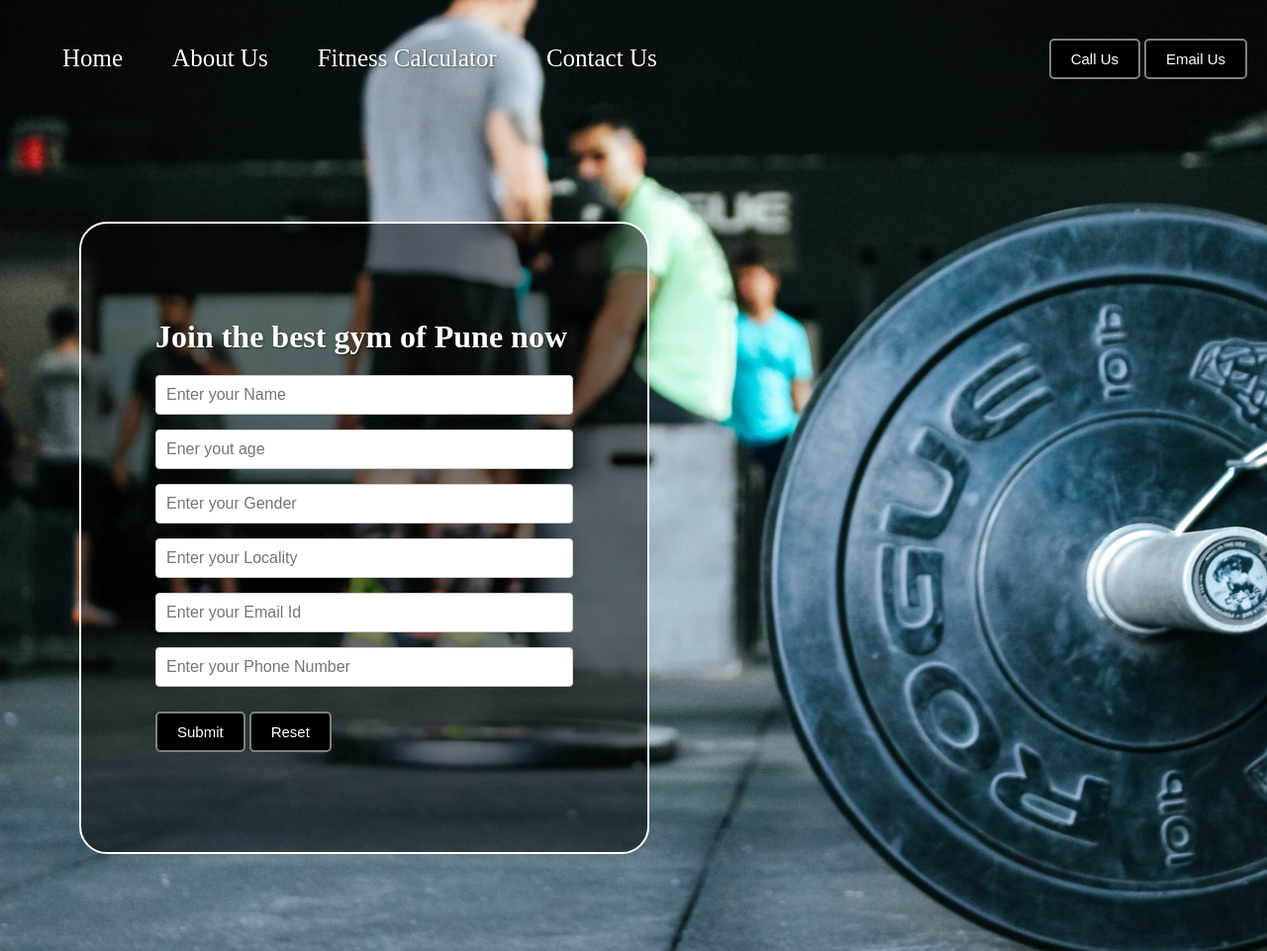
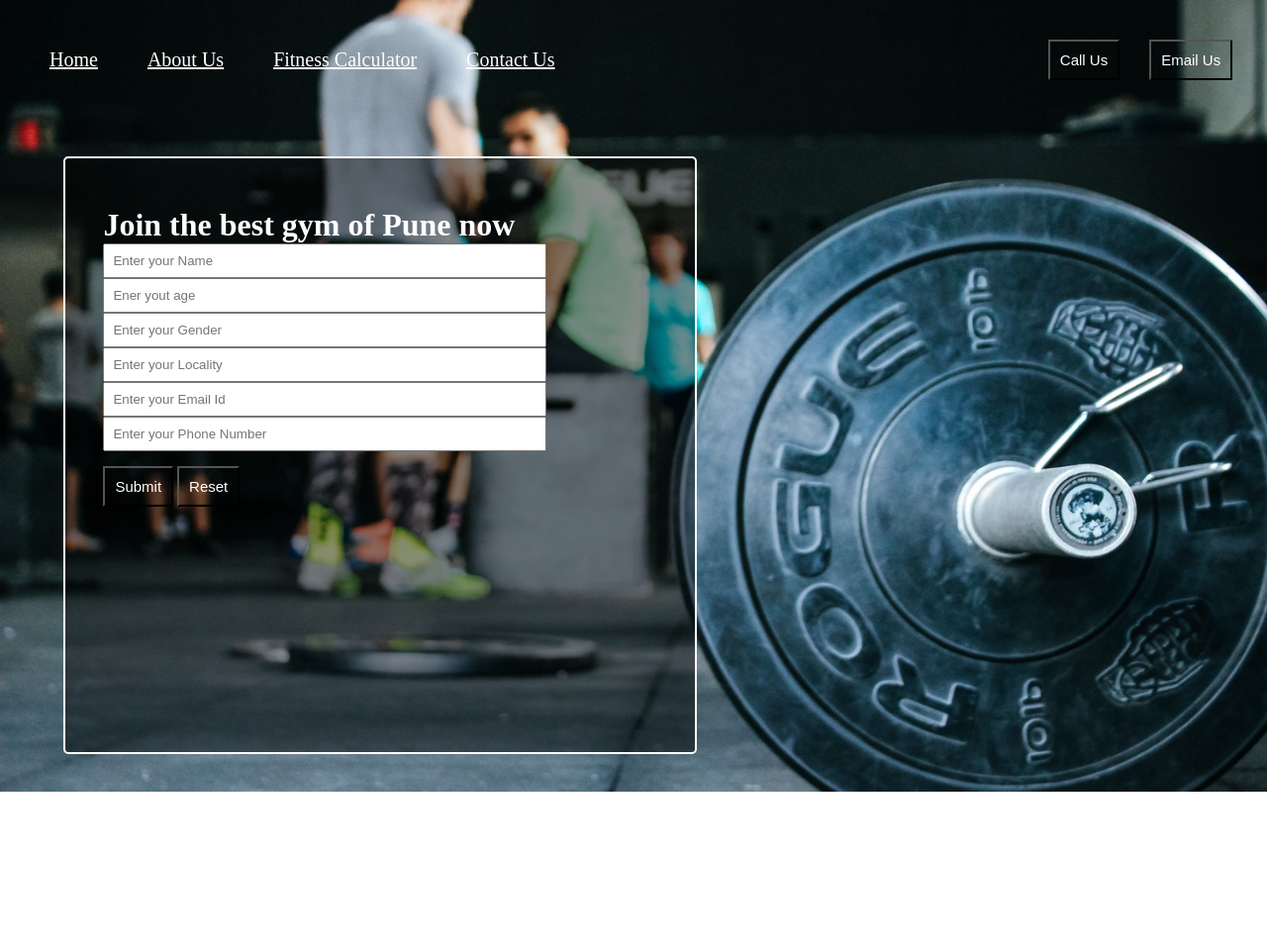
Before and after one commit to omkar755292/gym-website, a website: page public/contact.html in a window 1280 px wide. Shown: the top 961 px of the page at 99% size. After the commit the page ends 800 px from the top, so only its background shows below. Drawn offline with Linux system fonts and the light colour scheme.

Commit message:
implement grid and flex display

```diff
--- a/public/contact.html
+++ b/public/contact.html
@@ -4,51 +4,47 @@
     <meta charset="UTF-8">
     <meta http-equiv="X-UA-Compatible" content="IE=edge">
     <meta name="viewport" content="width=device-width, initial-scale=1.0">
-    <link rel="icon" type="image/png" href="./img//icons8-gym-50.png">
+    <link rel="icon" type="image/png" href="./images/icons8-gym-50.png">
     <title>SamratGym</title>
+    <link rel="stylesheet" href="style.css">
 </head>
-<link rel="stylesheet" href="style.css">
 
 <body>
-    <header class="header">
-        <div class="mid">
-            <ul class="navbar">
+    <header>
+        <nav>
+            <ul>
                 <li><a href='/index.html'>Home</a></li>
                 <li><a href='/about.html'>About Us</a></li>
                 <li><a href="/calculator.html">Fitness Calculator</a></li>
                 <li><a href="/contact.html">Contact Us</a></li>
             </ul>
-            <div class="right">
-                <a href="tel:+919011261543"><button class="btn">Call Us</button></a>
-                <a href="mailto:omkar13021@gmail.com"><button class="btn">Email Us</button></a>
-            </div>
+        </nav>
+        <div class="header-button">
+            <a href="tel:+919011261543">
+                <button class="btn">Call Us</button>
+            </a>
+            <a href="mailto:omkar13021@gmail.com">
+                <button class="btn">Email Us</button>
+            </a>
         </div>
     </header>
     <main>
         <div class="container">
-            <h1>Join the best gym of Pune now</h1>
-            <form id="myForm">
-                <div class="form-group">
+            <div class="contact-form">
+                <h1>Join the best gym of Pune now</h1>
+                <form id="myForm">
                     <input type="text" name="name" id="name" placeholder="Enter your Name" required>
-                </div>
-                <div class="form-group">
                     <input type="number" name="age" id="age" placeholder="Ener yout age" required>
-                </div>
-                <div class="form-group">
                     <input type="text" name="gender" id="gender" placeholder="Enter your Gender" required>
-                </div>
-                <div class="form-group">
                     <input type="text" name="location" id="location" placeholder="Enter your Locality" required>
-                </div>
-                <div class="form-group">
                     <input type="email" name="email" id="email" placeholder="Enter your Email Id" required>
-                </div>
-                <div class="form-group">
                     <input type="tel" name="phone" id="phone" placeholder="Enter your Phone Number" required>
-                </div>
-                <button class="btn" id="submitForm" type="submit">Submit</button>
-                <button class="btn" type="reset">Reset</button>
-            </form>
+                    <div>
+                        <button class="btn2" id="submitForm" type="submit">Submit</button>
+                        <button class="btn2" type="reset">Reset</button>
+                    </div>
+                </form>
+            </div>
         </div>
     </main>
 
--- a/public/script.js
+++ b/public/script.js
@@ -8,14 +8,10 @@ const SubmitForm = document.getElementById("submitForm");
 
 SubmitForm.addEventListener("click", async (e) => {
     e.preventDefault();
-    if(!Name.value.trim() || !Age.value.trim() || !Gender.value.trim() || !Locations.value.trim() || !Email.value.trim() || !Phone.value.trim()){
-        alert('All Fields are Mandory'); //Stop the function execution
+    if(!Name.value || !Age.value || !Gender.value || !Locations.value || !Email.value || !Phone.value){
+        alert('All Fields are Mandory');
         return;
     };
-    if (!Email.value.trim() || !Email.value.includes("@")) {
-        alert("Please Enter valid Email");
-        return;
-    }
     const obj = {
         name: Name.value,
         age: Age.value,
@@ -32,7 +28,6 @@ SubmitForm.addEventListener("click", async (e) => {
             },
             body: JSON.stringify(obj)
         });
-        // Resetting form to its initial state
         SubmitForm.form.reset();
 
     } catch (error) {
--- a/public/style.css
+++ b/public/style.css
@@ -1,95 +1,96 @@
+* {
+    margin: 0;
+    padding: 0;
+    box-sizing: border-box;
+    list-style: none;
+}
+
 body {
     color: white;
-    margin: 0px;
-    padding: 0px;
-    background: url(img/bg.jpg);
-    text-shadow: 1px 1px 2px rgba(0, 0, 0, 0.5);
+    display: grid;
+    grid-template-rows: 15% 85%;
+    background-image: url('./images/bg.jpg');
     background-repeat: no-repeat;
     background-size: cover;
+    width: 100vw;
+    height: 100vh;
+    overflow: hidden;
 }
-.mid {
-    display: inline-block;
-    margin: 29px auto;
+a, button{
+    color: white;
 }
-
-
-.right {
-    position: absolute;
-    right: 20px;
-    display: inline-block;
-}
-
-.navbar {
-    display: inline-block;
-}
-
-.navbar li {
-    display: inline-block;
-    font-size: 25px;
-}
-
-.navbar li a {
-    color: white;
-    text-decoration: none;
-    padding: 34px 23px;
-
-}
-
-.navbar li a:hover {
-    color: grey;
-
-}
-
-.btn {
-    margin: 10px 0px;
-    background-color: black;
-    color: white;
-    padding: 10px 20px;
-    border: 2px solid grey;
-    border-radius: 5px;
-    font-size: 15px;
-    cursor: pointer;
-}
-
-.btn:hover {
-    background-color: rgb(31, 30, 30);
-}
-
-.container {
-    border: 2px solid white;
-    background: transparent;
-    background-color: rgba(0, 0, 0, 0.5);
-    margin: 106px 80px;
-    padding: 75px;
-    width: 33%;
-    border-radius: 28px;
-}
-
-h1 {
-    margin-bottom: 20px;
-}
-
-p {
+header {
+    display: grid;
+    grid-template-columns: 80% 20%;
+    align-items: center;
     font-size: 20px;
 }
 
-label {
-    display: block;
-    margin-bottom: 5px;
-    font-weight: bold;
+nav ul{
+    margin: 0px 25px;
+    display: flex;
+
+}
+nav ul li{
+    padding: 0px 10px ;
+    margin: 0px 15px;
+}
+nav ul li a:hover{
+    color: gray;
 }
 
-input {
-    width: 100%;
+.header-button{
+    display: flex;
+    justify-content: center;
+
+}
+.header-button a {
+    margin: 0px 15px;
+}
+.btn{
+    background-color: transparent;
     padding: 10px;
-    margin-bottom: 15px;
-    border: 1px solid #ccc;
-    border-radius: 4px;
-    font-size: 16px;
+    font-size: 15px;
+}
+.btn:hover{
+    background-color: black;
 }
 
-p#result {
-    margin-top: 20px;
-    font-weight: bold;
-    font-size: 18px;
+main {
+    display: grid;
+    grid-template-columns: 60%;
 }
+
+.container{
+    margin: 3vw 5vw ;
+    border: 2px solid white;
+    background-color: rgba(0, 0, 0, 0.451);
+    display: flex;
+    flex-direction: column;
+    padding: 3vw;
+    border-radius: 5px;
+}
+.info div{
+    margin: 15px 0px;
+}
+.contact-form{
+    margin: 10px 0px;
+}
+.contact-form input{
+   width: 80%;
+   padding: 8px;
+}
+.fitness-calci input{
+    padding: 5px;
+    margin: 2px;
+    width: 40%;
+}
+.btn2{
+    background-color: transparent;
+    padding: 10px;
+    margin-top: 15px;
+    font-size: 15px;
+}
+.btn2:hover{
+    background-color: rgba(0, 0, 0, 0.825);
+}
```
Also changed, not shown: public/about.html (+28 -15 lines), public/calculator.html (+16 -9 lines), public/index.html (+21 -13 lines), public/images/bg.jpg (renamed from public/img/bg.jpg), public/images/icons8-gym-50.png (renamed from public/img/icons8-gym-50.png).
